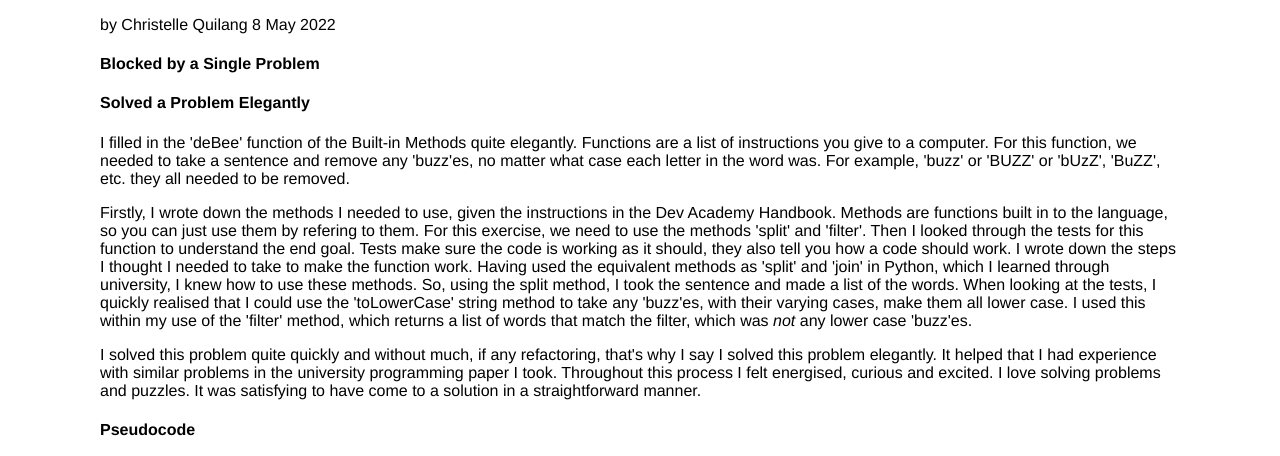
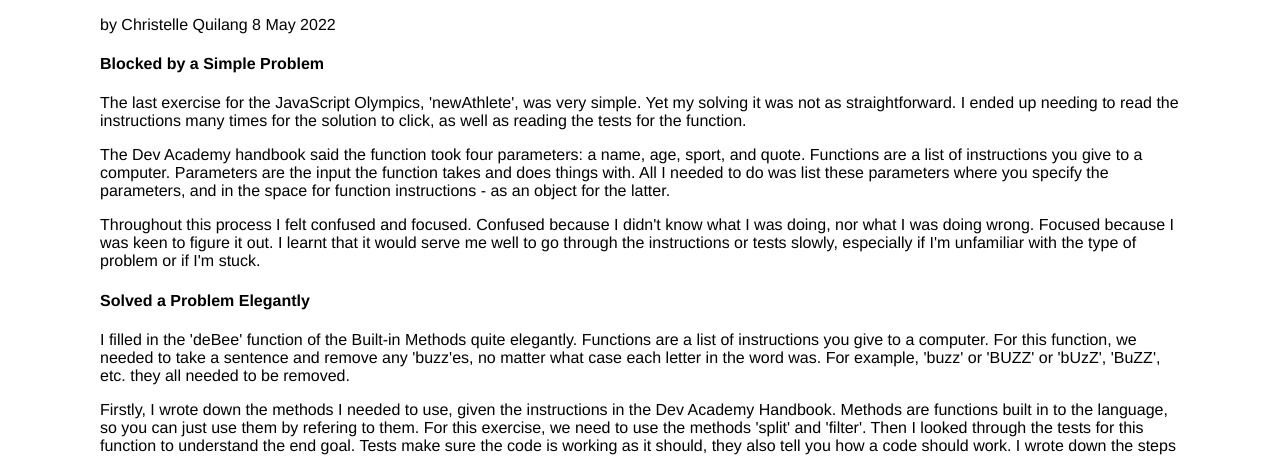
Before and after one commit to christelleq/christelleq.github.io, a plain HTML site: page blog/problem-solving.html in a window 1280 px wide. Shown: the part 313-769 px from the top of the page. Drawn offline with Linux system fonts and the light colour scheme.

Commit message:
Add 'Blocked by a Simple Problem' story

```diff
--- a/blog/problem-solving.html
+++ b/blog/problem-solving.html
@@ -22,9 +22,15 @@
         <h3>Problem Solving</h3>
         <p>by Christelle Quilang 8 May 2022</p>
         <section>
-          <h4>Blocked by a Single Problem</h4>
+          <h4>Blocked by a Simple Problem</h4>
           <p>
-
+            The last exercise for the JavaScript Olympics, 'newAthlete', was very simple. Yet my solving it was not as straightforward. I ended up needing to read the instructions many times for the solution to click, as well as reading the tests for the function.
+          </p>
+          <p>
+            The Dev Academy handbook said the function took four parameters: a name, age, sport, and quote. Functions are a list of instructions you give to a computer. Parameters are the input the function takes and does things with. All I needed to do was list these parameters where you specify the parameters, and in the space for function instructions - as an object for the latter.
+          </p>
+          <p>
+            Throughout this process I felt confused and focused. Confused because I didn't know what I was doing, nor what I was doing wrong. Focused because I was keen to figure it out. I learnt that it would serve me well to go through the instructions or tests slowly, especially if I'm unfamiliar with the type of problem or if I'm stuck.
           </p>
         </section>
         <section>
```
